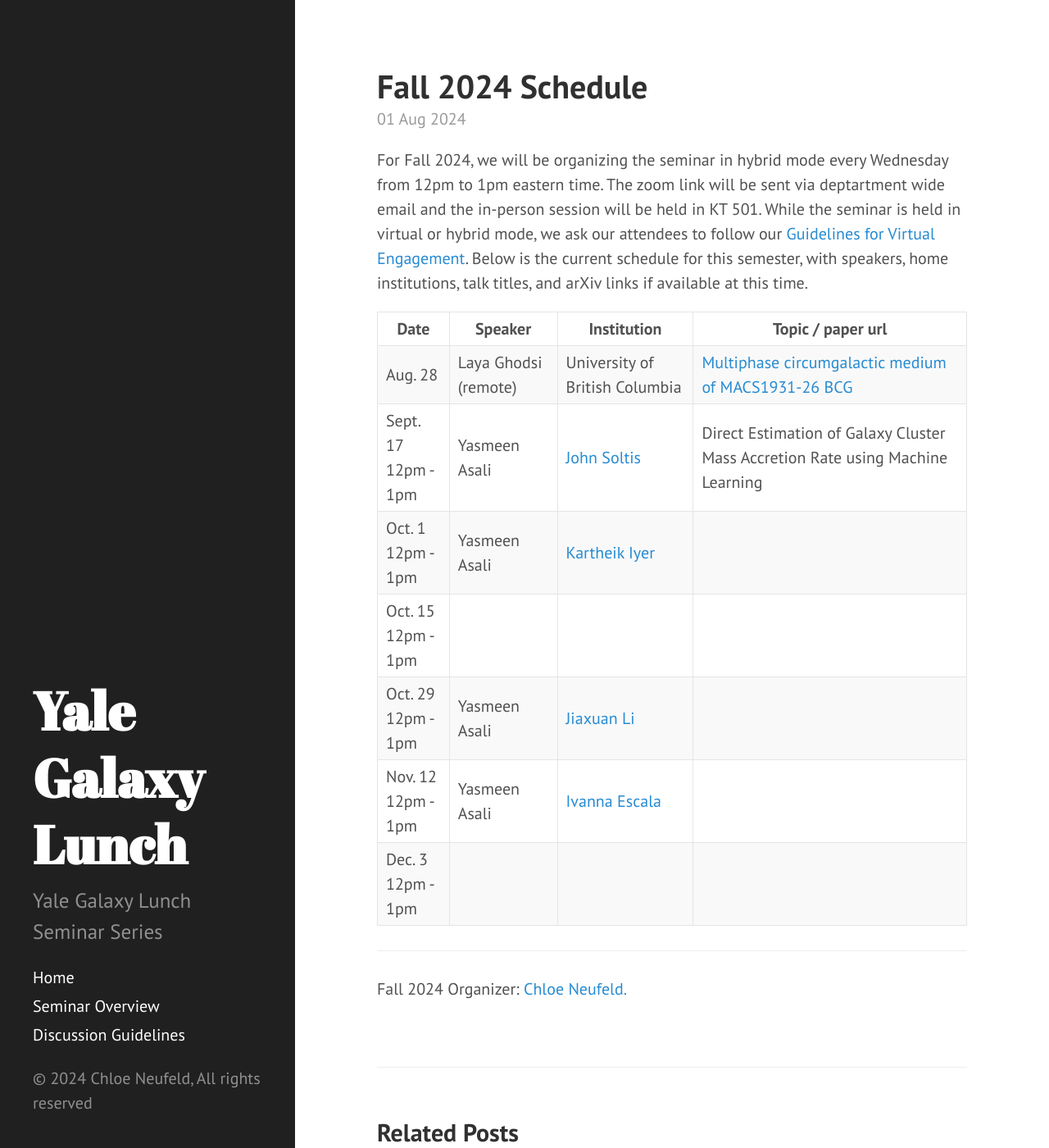
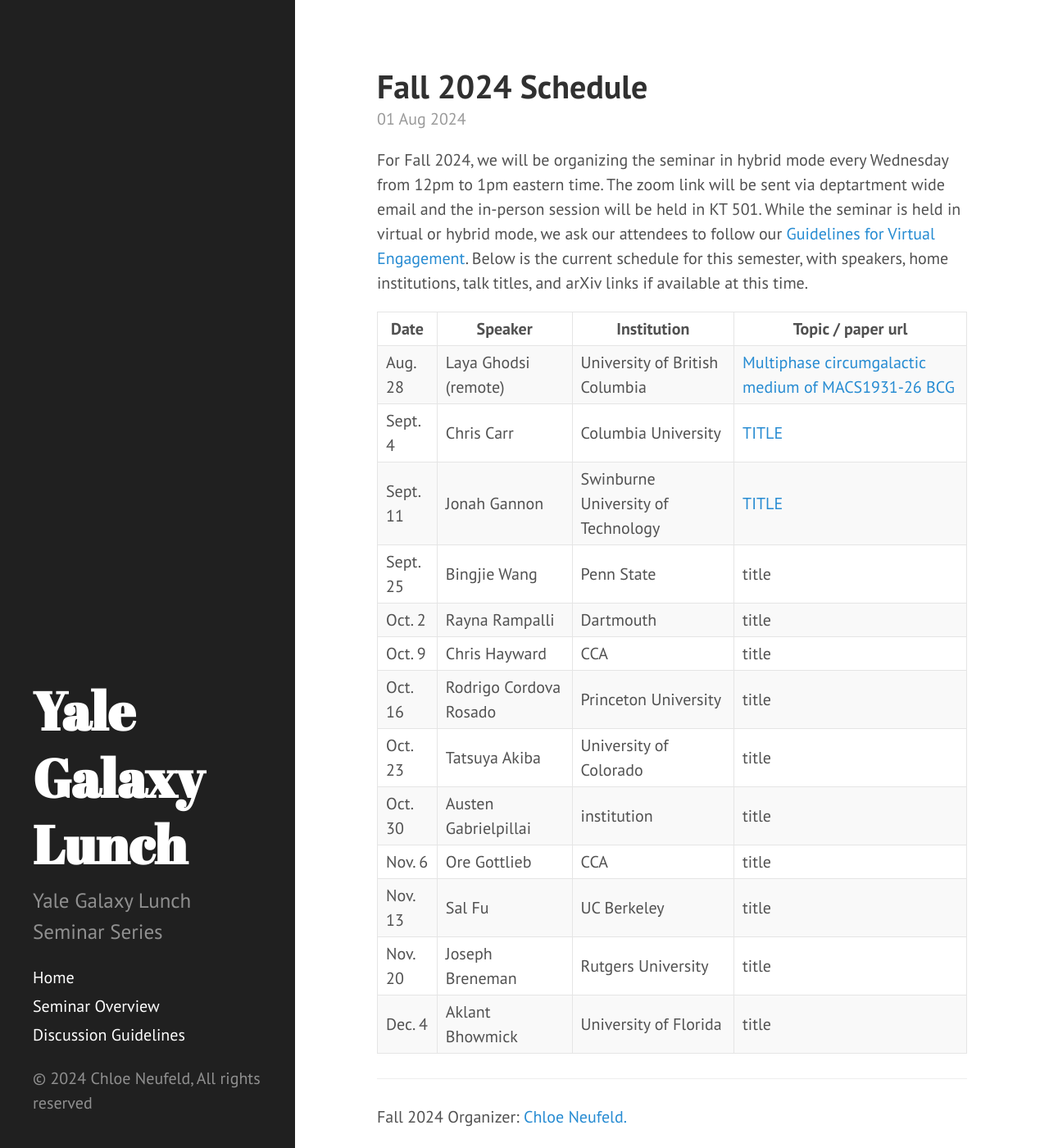
Before and after one commit to yalegalaxylunch/yalegalaxylunch.github.io, a Jekyll site: the page built from _posts/2024-08-01-fallschedule.md, in a window 1280 px wide and 1400 px high. Shown: the whole window at 82% size. Built offline with Jekyll 4.4.1, drawn with Linux system fonts in a browser that asks for light colours.

Commit message:
adding schedule

```diff
--- a/_posts/2024-08-01-fallschedule.md
+++ b/_posts/2024-08-01-fallschedule.md
@@ -22,40 +22,76 @@ For Fall 2024, we will be organizing the seminar in hybrid mode every Wednesday
       <td><a href="https://arxiv.org/abs/2406.09552">Multiphase circumgalactic medium of MACS1931-26 BCG</a></td>
     </tr>
     <tr>
-      <td>Sept. 17<br>12pm - 1pm</td>
-      <td>Yasmeen Asali</td>
-      <td><a href="https://johnsoltis.github.io/">John Soltis</a></td>
-      <td>Direct Estimation of Galaxy Cluster Mass Accretion Rate using Machine Learning</td>
+      <td>Sept. 4</td>
+      <td>Chris Carr</td>
+      <td>Columbia University</td>
+      <td><a href="">TITLE</a></td>
     </tr>
     <tr>
-      <td>Oct. 1<br>12pm - 1pm</td>
-      <td>Yasmeen Asali</td>
-      <td><a href="https://www.astro.columbia.edu/content/kartheik-iyer">Kartheik Iyer</a></td>
-      <td></td>
+      <td>Sept. 11</td>
+      <td>Jonah Gannon</td>
+      <td>Swinburne University of Technology</td>
+      <td><a href="">TITLE</a></td>
     </tr>
     <tr>
-      <td>Oct. 15<br>12pm - 1pm</td>
-      <td></td>
-      <td></td>
-      <td></td>
+      <td>Sept. 25</td>
+      <td>Bingjie Wang</td>
+      <td>Penn State</td>
+      <td>title</td>
     </tr>
     <tr>
-      <td>Oct. 29<br>12pm - 1pm</td>
-      <td>Yasmeen Asali</td>
-      <td><a href="https://www.jiaxuanli.me/">Jiaxuan Li</a></td>
-      <td></td>
+      <td>Oct. 2</td>
+      <td>Rayna Rampalli</td>
+      <td>Dartmouth</td>
+      <td>title</td>
     </tr>
     <tr>
-      <td>Nov. 12<br>12pm - 1pm</td>
-      <td>Yasmeen Asali</td>
-      <td><a href="https://users.obs.carnegiescience.edu/iescala/">Ivanna Escala</a></td>
-      <td></td>
+      <td>Oct. 9</td>
+      <td>Chris Hayward</td>
+      <td>CCA</td>
+      <td>title</td>
     </tr>
     <tr>
-      <td>Dec. 3<br>12pm - 1pm</td>
-      <td></td>
-      <td></td>
-      <td></td>
+      <td>Oct. 16</td>
+      <td>Rodrigo Cordova Rosado</td>
+      <td>Princeton University</td>
+      <td>title</td>
+    </tr>
+    <tr>
+      <td>Oct. 23</td>
+      <td>Tatsuya Akiba</td>
+      <td>University of Colorado</td>
+      <td>title</td>
+    </tr>
+    <tr>
+      <td>Oct. 30</td>
+      <td>Austen Gabrielpillai</td>
+      <td>institution</td>
+      <td>title</td>
+    </tr>
+    <tr>
+      <td>Nov. 6</td>
+      <td>Ore Gottlieb</td>
+      <td>CCA</td>
+      <td>title</td>
+    </tr>
+    <tr>
+      <td>Nov. 13</td>
+      <td>Sal Fu</td>
+      <td>UC Berkeley</td>
+      <td>title</td>
+    </tr>
+    <tr>
+      <td>Nov. 20</td>
+      <td>Joseph Breneman</td>
+      <td>Rutgers University</td>
+      <td>title</td>
+    </tr>
+    <tr>
+      <td>Dec. 4</td>
+      <td>Aklant Bhowmick</td>
+      <td>University of Florida</td>
+      <td>title</td>
     </tr>
   </tbody>
 </table>
```
